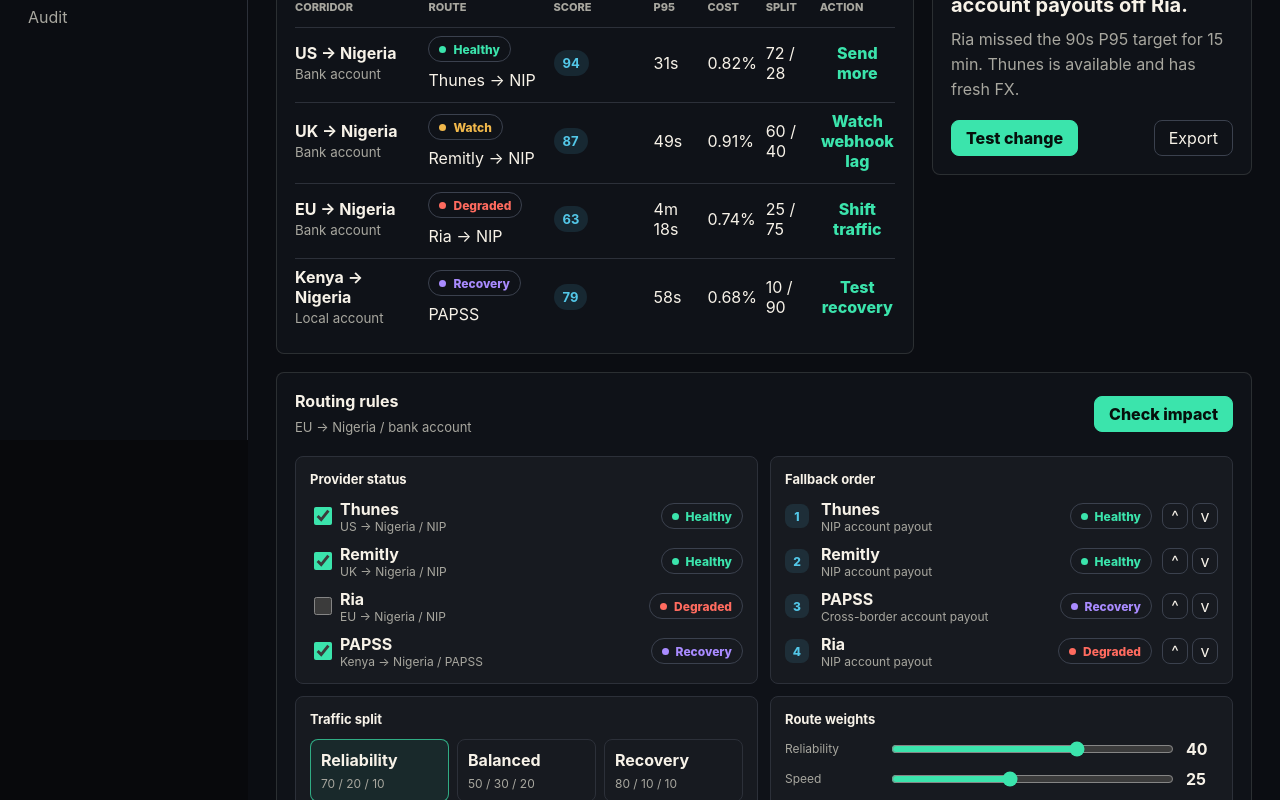
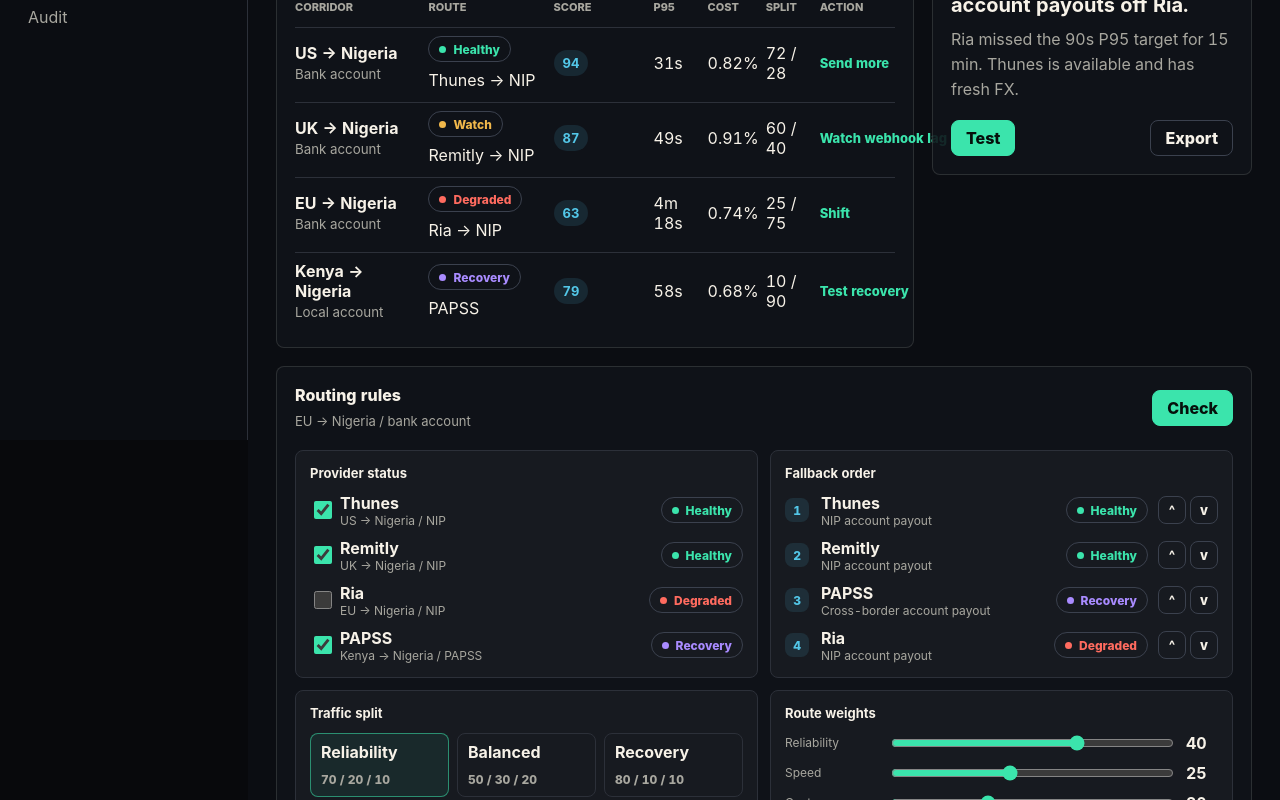
Before and after one commit to CloudSpaceLab/imsi-rails, a Vue app in the folder apps/web/: page / in a window 1280 px wide. Shown: the part 360-1160 px from the top of the page. Built offline with nearby package versions, Linux system fonts and the light colour scheme.

Commit message:
Add reusable UI button and bank theme tokens

```diff
--- a/apps/web/src/App.vue
+++ b/apps/web/src/App.vue
@@ -8,6 +8,7 @@
 import ProviderScorecards from './components/ProviderScorecards.vue'
 import RouteConfigurationPanel from './components/RouteConfigurationPanel.vue'
 import TransactionTimeline from './components/TransactionTimeline.vue'
+import UiButton from './components/UiButton.vue'
 import {
   changeHistory,
   corridors,
@@ -29,7 +30,7 @@
 </script>
 
 <template>
-  <div class="app-shell">
+  <div class="app-shell" data-bank-theme="imsi">
     <aside class="sidebar" aria-label="Product navigation">
       <a class="brand" href="/" aria-label="imsi-rails">
         <span class="brand__mark" aria-hidden="true"></span>
@@ -85,7 +86,7 @@
               <h2 id="corridors-title">Route board</h2>
               <p>15 min window</p>
             </div>
-            <button type="button" class="action-button">{{ operationalActions.shiftTraffic }}</button>
+            <UiButton>{{ operationalActions.shiftTraffic }}</UiButton>
           </header>
           <CorridorMatrix :rows="corridors" />
         </section>
@@ -99,8 +100,8 @@
             <strong>Move 25% of EU -> Nigeria account payouts off Ria.</strong>
             <p>Ria missed the 90s P95 target for 15 min. Thunes is available and has fresh FX.</p>
             <div class="button-row">
-              <button type="button" class="action-button">{{ operationalActions.previewPolicy }}</button>
-              <button type="button" class="ghost-button">{{ operationalActions.exportEvidence }}</button>
+              <UiButton>{{ operationalActions.previewPolicy }}</UiButton>
+              <UiButton variant="secondary">{{ operationalActions.exportEvidence }}</UiButton>
             </div>
           </div>
         </aside>
--- a/apps/web/src/components/CorridorMatrix.vue
+++ b/apps/web/src/components/CorridorMatrix.vue
@@ -1,6 +1,7 @@
 <script setup lang="ts">
 import HealthBadge from './HealthBadge.vue'
 import RouteScoreChip from './RouteScoreChip.vue'
+import UiButton from './UiButton.vue'
 import type { HealthState } from '../types'
 
 defineProps<{
@@ -43,7 +44,7 @@
       <span role="cell" data-label="Cost">{{ row.cost }}</span>
       <span role="cell" data-label="Split">{{ row.split }}</span>
       <span role="cell" data-label="Action">
-        <button type="button" class="text-action">{{ row.recommendation }}</button>
+        <UiButton variant="plain" size="sm">{{ row.recommendation }}</UiButton>
       </span>
     </div>
   </div>
--- a/apps/web/src/components/PolicySimulatorPanel.vue
+++ b/apps/web/src/components/PolicySimulatorPanel.vue
@@ -1,6 +1,7 @@
 <script setup lang="ts">
 import { computed, ref } from 'vue'
 import HealthBadge from './HealthBadge.vue'
+import UiButton from './UiButton.vue'
 import type { PolicyRouteDecision, PolicySimulationSample } from '../types'
 
 const props = defineProps<{
@@ -33,8 +34,8 @@
         <p>{{ runReference }} / {{ sample.reference }}</p>
       </div>
       <div class="button-row">
-        <button type="button" class="ghost-button">Export results</button>
-        <button type="button" class="action-button" @click="runSimulation">Run test</button>
+        <UiButton variant="secondary">Export</UiButton>
+        <UiButton @click="runSimulation">Run</UiButton>
       </div>
     </header>
 
--- a/apps/web/src/components/RouteConfigurationPanel.vue
+++ b/apps/web/src/components/RouteConfigurationPanel.vue
@@ -1,5 +1,6 @@
 <script setup lang="ts">
 import HealthBadge from './HealthBadge.vue'
+import UiButton from './UiButton.vue'
 import type { ChangeHistoryItem, FallbackRoute, ProviderToggle, ScoringWeight, TrafficSplitPreset } from '../types'
 
 defineProps<{
@@ -23,7 +24,7 @@
         <h2 id="routing-policy-title">Routing rules</h2>
         <p>EU -> Nigeria / bank account</p>
       </div>
-      <button type="button" class="action-button">Check impact</button>
+      <UiButton>Check</UiButton>
     </header>
 
     <div class="config-grid">
@@ -52,8 +53,8 @@
             </div>
             <HealthBadge :state="route.state" />
             <div class="rank-actions">
-              <button type="button" :aria-label="`Move ${route.provider} up`" :title="`Move ${route.provider} up`">^</button>
-              <button type="button" :aria-label="`Move ${route.provider} down`" :title="`Move ${route.provider} down`">v</button>
+              <UiButton variant="icon" size="sm" :aria-label="`Move ${route.provider} up`" :title="`Move ${route.provider} up`">^</UiButton>
+              <UiButton variant="icon" size="sm" :aria-label="`Move ${route.provider} down`" :title="`Move ${route.provider} down`">v</UiButton>
             </div>
           </li>
         </ol>
@@ -62,10 +63,10 @@
       <section class="config-block" aria-labelledby="split-title">
         <h3 id="split-title">Traffic split</h3>
         <div class="preset-row" role="group" aria-label="Traffic split presets">
-          <button v-for="preset in presets" :key="preset.label" type="button" :class="{ 'is-selected': preset.active }">
+          <UiButton v-for="preset in presets" :key="preset.label" variant="choice" :selected="preset.active">
             <strong>{{ preset.label }}</strong>
             <span>{{ preset.split }}</span>
-          </button>
+          </UiButton>
         </div>
       </section>
 
--- /dev/null
+++ b/apps/web/src/components/UiButton.vue
@@ -0,0 +1,35 @@
+<script setup lang="ts">
+withDefaults(
+  defineProps<{
+    variant?: 'primary' | 'secondary' | 'plain' | 'icon' | 'choice'
+    size?: 'sm' | 'md'
+    type?: 'button' | 'submit' | 'reset'
+    selected?: boolean
+    ariaLabel?: string
+    title?: string
+  }>(),
+  {
+    variant: 'primary',
+    size: 'md',
+    type: 'button',
+    selected: false,
+  },
+)
+
+defineEmits<{
+  click: [event: MouseEvent]
+}>()
+</script>
+
+<template>
+  <button
+    :type="type"
+    class="ui-button"
+    :class="[`ui-button--${variant}`, `ui-button--${size}`, { 'is-selected': selected }]"
+    :aria-label="ariaLabel"
+    :title="title"
+    @click="$emit('click', $event)"
+  >
+    <slot />
+  </button>
+</template>
--- a/apps/web/src/copy.ts
+++ b/apps/web/src/copy.ts
@@ -9,12 +9,12 @@
 } as const
 
 export const operationalActions = {
-  shiftTraffic: 'Shift traffic',
-  pauseNewTraffic: 'Pause new traffic',
-  previewPolicy: 'Test change',
-  rollbackPolicy: 'Roll back',
+  shiftTraffic: 'Shift',
+  pauseNewTraffic: 'Pause',
+  previewPolicy: 'Test',
+  rollbackPolicy: 'Rollback',
   exportEvidence: 'Export',
-  openIncident: 'Open incident',
+  openIncident: 'Open',
 } as const
 
 export const rejectionCopy = {
--- a/apps/web/src/data.ts
+++ b/apps/web/src/data.ts
@@ -53,7 +53,7 @@
     p95: '4m 18s',
     cost: '0.74%',
     split: '25 / 75',
-    recommendation: 'Shift traffic',
+    recommendation: 'Shift',
   },
   {
     corridor: 'Kenya -> Nigeria',
--- a/apps/web/src/styles.css
+++ b/apps/web/src/styles.css
@@ -1,5 +1,7 @@
 :root {
   color-scheme: dark;
+  --font-ui: Inter, Aptos, "Segoe UI Variable", "Segoe UI", ui-sans-serif, system-ui, -apple-system, BlinkMacSystemFont, sans-serif;
+  --font-mono: "JetBrains Mono", "Cascadia Code", "SFMono-Regular", Consolas, ui-monospace, monospace;
   --ink: #08090c;
   --surface: #10131a;
   --surface-strong: #171b24;
@@ -7,11 +9,22 @@
   --line-strong: #3b414e;
   --text: #f7f2e8;
   --muted: #a8a79f;
-  --mint: #3be4ac;
-  --amber: #f1b84b;
-  --coral: #ff6b5f;
-  --cyan: #53c7e8;
-  --violet: #a98bff;
+  /* Bank tenants can override these tokens without touching component CSS. */
+  --bank-primary: #3be4ac;
+  --bank-primary-text: #06100c;
+  --bank-primary-soft: rgba(59, 228, 172, 0.08);
+  --bank-primary-border: rgba(59, 228, 172, 0.55);
+  --bank-accent: #53c7e8;
+  --bank-accent-soft: rgba(83, 199, 232, 0.12);
+  --bank-accent-border: rgba(83, 199, 232, 0.45);
+  --bank-warning: #f1b84b;
+  --bank-danger: #ff6b5f;
+  --bank-recovery: #a98bff;
+  --mint: var(--bank-primary);
+  --amber: var(--bank-warning);
+  --coral: var(--bank-danger);
+  --cyan: var(--bank-accent);
+  --violet: var(--bank-recovery);
 }
 
 * {
@@ -22,7 +35,8 @@
   margin: 0;
   background: var(--ink);
   color: var(--text);
-  font-family: Inter, ui-sans-serif, system-ui, -apple-system, BlinkMacSystemFont, "Segoe UI", sans-serif;
+  font-family: var(--font-ui);
+  font-feature-settings: "tnum";
   letter-spacing: 0;
 }
 
@@ -41,6 +55,16 @@
   min-height: 100vh;
   display: grid;
   grid-template-columns: 248px minmax(0, 1fr);
+}
+
+.app-shell[data-bank-theme="imsi"] {
+  --bank-primary: #3be4ac;
+  --bank-primary-text: #06100c;
+  --bank-primary-soft: rgba(59, 228, 172, 0.08);
+  --bank-primary-border: rgba(59, 228, 172, 0.55);
+  --bank-accent: #53c7e8;
+  --bank-accent-soft: rgba(83, 199, 232, 0.12);
+  --bank-accent-border: rgba(83, 199, 232, 0.45);
 }
 
 .sidebar {
@@ -142,12 +166,14 @@
 h1 {
   margin-bottom: 0;
   font-size: 34px;
+  font-weight: 820;
   line-height: 1.05;
 }
 
 h2 {
   margin-bottom: 0;
   font-size: 16px;
+  font-weight: 780;
 }
 
 p {
@@ -185,6 +211,7 @@
   display: block;
   margin: 10px 0;
   font-size: 28px;
+  font-variant-numeric: tabular-nums;
 }
 
 .summary-card--primary strong {
@@ -219,36 +246,76 @@
   font-size: 13px;
 }
 
-.action-button,
-.ghost-button,
-.text-action {
+.ui-button {
   min-height: 36px;
+  display: inline-flex;
+  align-items: center;
+  justify-content: center;
+  gap: 8px;
   border-radius: 8px;
   cursor: pointer;
-}
-
-.action-button {
-  border: 1px solid var(--mint);
-  background: var(--mint);
-  color: #06100c;
-  padding: 0 14px;
-  font-weight: 800;
+  font-weight: 780;
+  line-height: 1;
   white-space: nowrap;
 }
 
-.ghost-button {
+.ui-button:focus-visible {
+  outline: 2px solid var(--bank-accent);
+  outline-offset: 2px;
+}
+
+.ui-button--primary {
+  border: 1px solid var(--mint);
+  background: var(--mint);
+  color: var(--bank-primary-text);
+  padding: 0 14px;
+}
+
+.ui-button--secondary {
   border: 1px solid var(--line-strong);
   background: transparent;
   color: var(--text);
   padding: 0 14px;
 }
 
-.text-action {
+.ui-button--plain {
+  min-height: 28px;
   border: 0;
   background: transparent;
   color: var(--mint);
-  font-weight: 800;
   padding: 0;
+}
+
+.ui-button--icon {
+  width: 28px;
+  height: 28px;
+  min-height: 28px;
+  border: 1px solid var(--line-strong);
+  background: transparent;
+  color: var(--text);
+  padding: 0;
+}
+
+.ui-button--choice {
+  min-height: 62px;
+  flex-direction: column;
+  align-items: flex-start;
+  border: 1px solid var(--line);
+  background: transparent;
+  color: var(--text);
+  text-align: left;
+  white-space: normal;
+  padding: 10px;
+}
+
+.ui-button--choice.is-selected {
+  border-color: var(--bank-primary-border);
+  background: var(--bank-primary-soft);
+}
+
+.ui-button--sm {
+  min-height: 28px;
+  font-size: 13px;
 }
 
 .health-badge,
@@ -303,15 +370,15 @@
 
 .freshness {
   padding: 0 10px;
-  border: 1px solid rgba(59, 228, 172, 0.28);
-  background: rgba(59, 228, 172, 0.07);
+  border: 1px solid var(--bank-primary-border);
+  background: var(--bank-primary-soft);
   font-size: 12px;
   font-weight: 800;
 }
 
 .route-score {
   padding: 0 9px;
-  background: rgba(83, 199, 232, 0.12);
+  background: var(--bank-accent-soft);
   color: var(--cyan);
 }
 
@@ -643,7 +710,7 @@
   width: 24px;
   height: 24px;
   border-radius: 8px;
-  background: rgba(83, 199, 232, 0.12);
+  background: var(--bank-accent-soft);
   color: var(--cyan);
   font-size: 12px;
   font-weight: 800;
@@ -654,36 +721,10 @@
   gap: 4px;
 }
 
-.rank-actions button {
-  width: 26px;
-  height: 26px;
-  border: 1px solid var(--line-strong);
-  border-radius: 8px;
-  background: transparent;
-  color: var(--text);
-  cursor: pointer;
-}
-
 .preset-row {
   display: grid;
   grid-template-columns: repeat(3, minmax(0, 1fr));
   gap: 8px;
-}
-
-.preset-row button {
-  min-height: 62px;
-  border: 1px solid var(--line);
-  border-radius: 8px;
-  background: transparent;
-  color: var(--text);
-  cursor: pointer;
-  text-align: left;
-  padding: 10px;
-}
-
-.preset-row button.is-selected {
-  border-color: rgba(59, 228, 172, 0.7);
-  background: rgba(59, 228, 172, 0.08);
 }
 
 .preset-row strong,
@@ -893,8 +934,8 @@
 }
 
 .route-compare__proposed {
-  border-color: rgba(59, 228, 172, 0.45);
-  background: rgba(59, 228, 172, 0.06);
+  border-color: var(--bank-primary-border);
+  background: var(--bank-primary-soft);
 }
 
 .route-compare__head {
@@ -970,7 +1011,7 @@
   display: inline-flex;
   align-items: center;
   min-height: 26px;
-  border: 1px solid rgba(83, 199, 232, 0.45);
+  border: 1px solid var(--bank-accent-border);
   border-radius: 999px;
   color: var(--cyan);
   padding: 0 10px;
```
